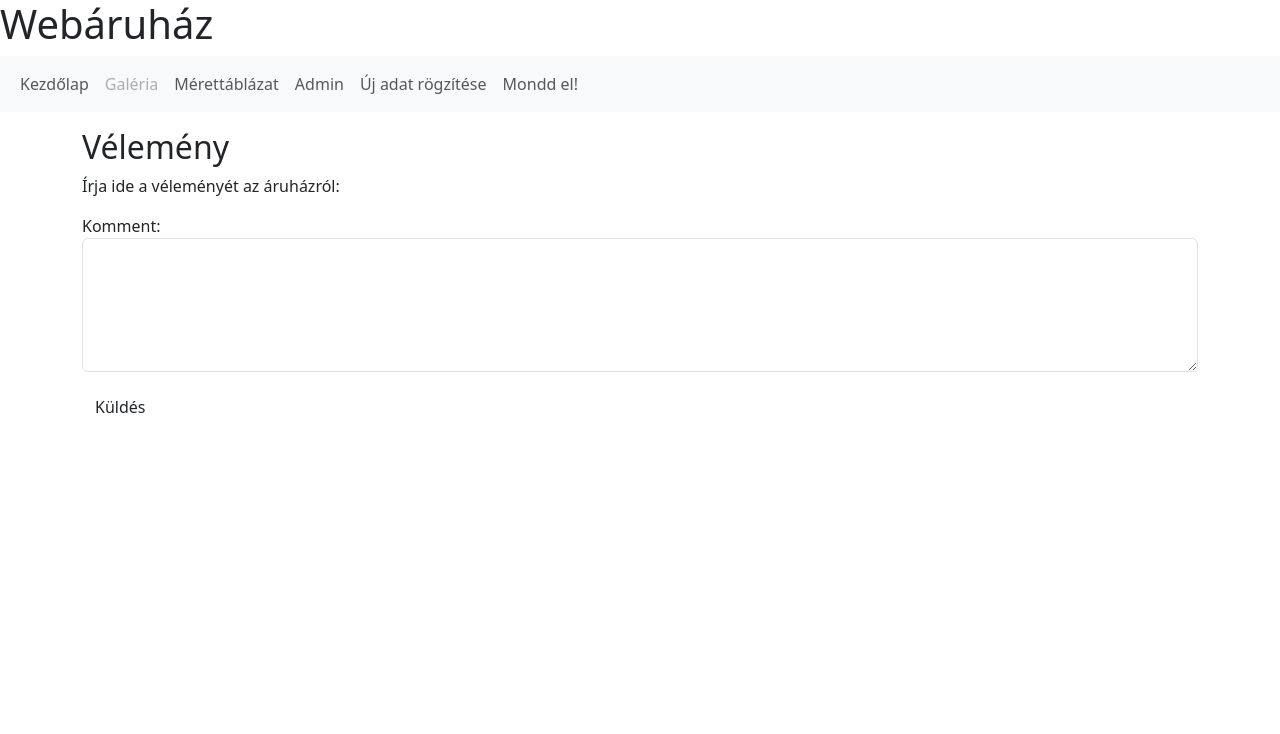
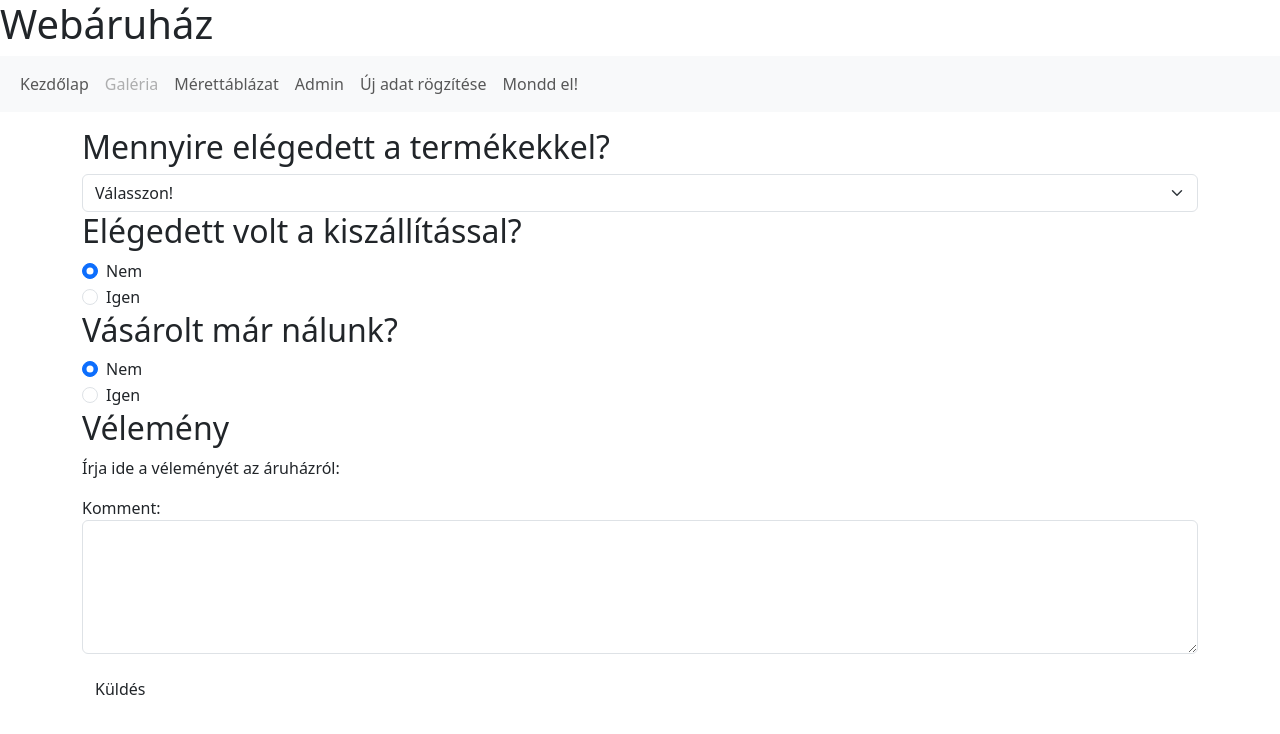
Before and after one commit to AlexandraLukacs/web-bootstrap-csoport, a plain HTML site: page aruhaz_velemeny.html in a window 1280 px wide. Drawn offline with nearby package versions, Linux system fonts and the light colour scheme.

Commit message:
velemenyek

```diff
--- a/aruhaz_velemeny.html
+++ b/aruhaz_velemeny.html
@@ -26,7 +26,39 @@
                 </ul>
             </div>
         </nav>
+
         <div class="container mt-3">
+            <h2>Mennyire elégedett a termékekkel?</h2>
+
+            <select class="form-select">
+                <option>Válasszon!</option>
+                <option>Nem vagyok megelégedve</option>
+                <option>Átlagos</option>
+                <option>Meg vagyok elégedve</option>
+                <option>Teljesen meg vagyok elégedve</option>
+              </select>
+            <h2>Elégedett volt a kiszállítással?</h2>
+
+                <div class="form-check">
+                    <input type="radio" class="form-check-input" id="radio1" name="optradio" value="option1" checked>Nem
+                    <label class="form-check-label" for="radio1"></label>
+                </div>
+                <div class="form-check">
+                    <input type="radio" class="form-check-input" id="radio2" name="optradio" value="option2">Igen
+                    <label class="form-check-label" for="radio2"></label>
+                </div>
+            <h2>Vásárolt már nálunk?</h2>
+                <form action="/action_page.php">
+                    <div class="form-check">
+                        <input type="radio" class="form-check-input" id="radio1" name="optradio" value="option1" checked>Nem
+                        <label class="form-check-label" for="radio1"></label>
+                    </div>
+                    <div class="form-check">
+                        <input type="radio" class="form-check-input" id="radio2" name="optradio" value="option2">Igen
+                        <label class="form-check-label" for="radio2"></label>
+                    </div>
+
+
             <h2>Vélemény</h2>
             <p>Írja ide a véleményét az áruházról:</p>
             <form action="/action_page.php">
```
